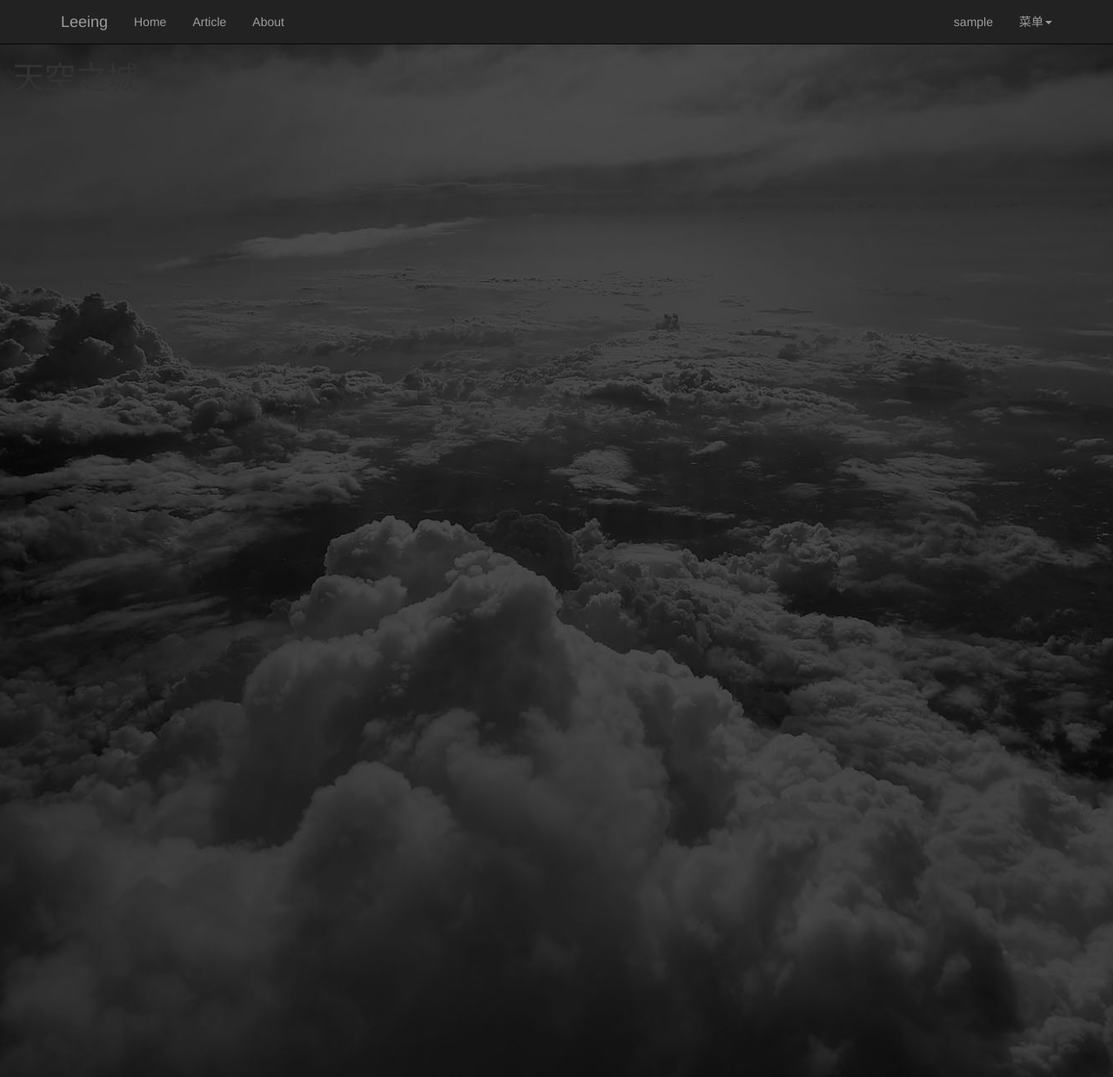
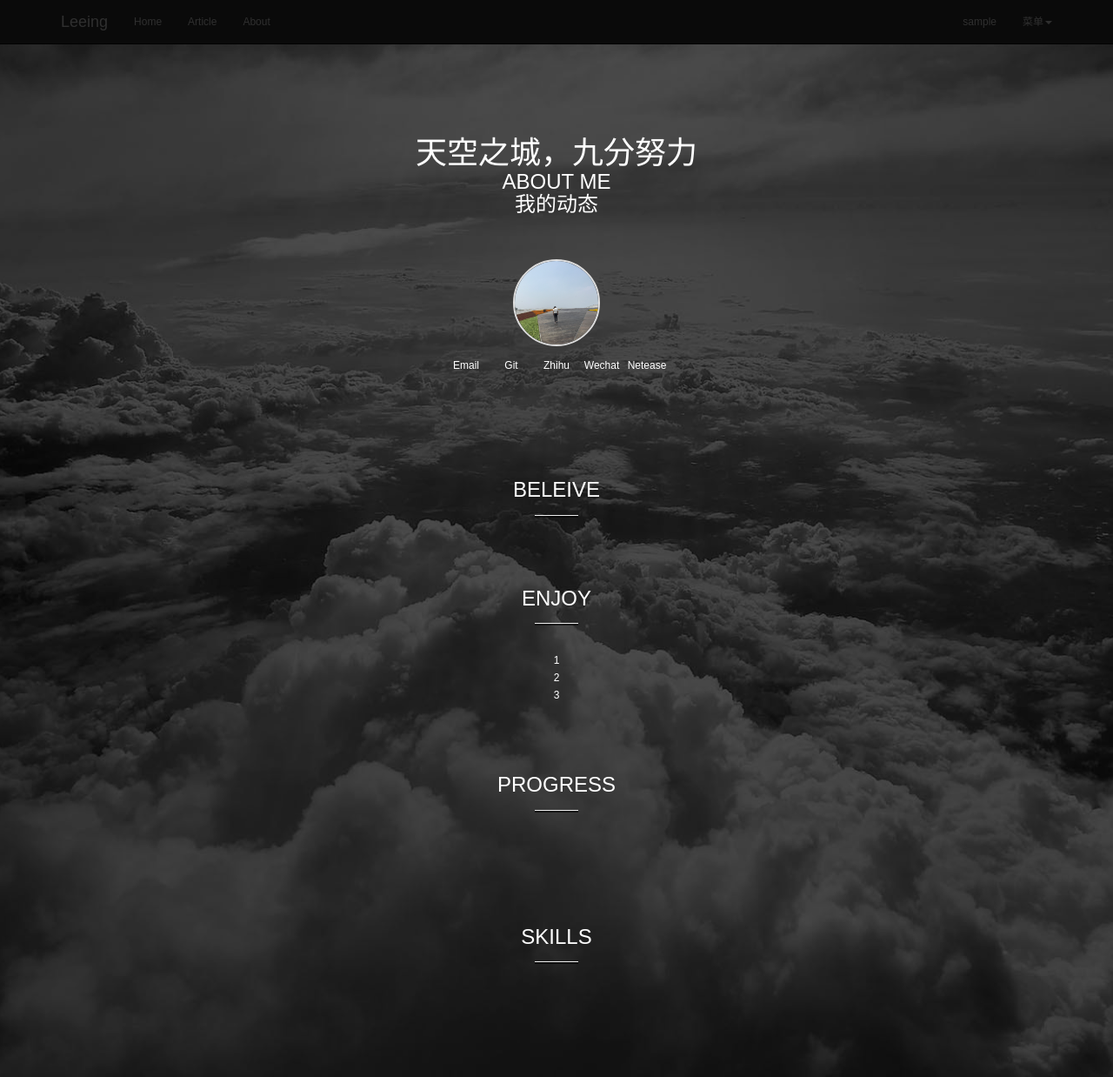
Before and after one commit to leeexing/python, a Flask app: page /about in a window 1280 px wide. Shown: the whole page at 87% size. Run offline with Flask 2, Linux system fonts and the light colour scheme; the visitor is signed in with stand-in values (Sample User, id 1); some libraries are stand-ins or nearby versions.

Commit message:
update about.html

```diff
--- a/blog/app.py
+++ b/blog/app.py
@@ -12,7 +12,7 @@ bootstrap = Bootstrap(app)
 
 app.config['SECRET_KEY'] = os.urandom(24)
 # app.config['SECRET_KEY'] = os.environ.get('SECRET_KEY') or 'hard to guess string'
-app.config['PERMANENT_SESSION_LIFETIME'] = timedelta(seconds=120)
+app.config['PERMANENT_SESSION_LIFETIME'] = timedelta(days=1)
 # session.permanent = True
 
 @app.errorhandler(404)
@@ -100,5 +100,5 @@ def about():
     return render_template('about.html')
 
 if __name__ == "__main__":
-    # app.run()
-    app.run(debug=True)
+    app.run()
+    # app.run(debug=True)
--- a/blog/static/css/main.css
+++ b/blog/static/css/main.css
@@ -50,10 +50,76 @@
 .m-about {
   position: fixed;
   left: 0;
-  top: 50px;
+  top: 0;
   right: 0;
   bottom: 0;
   width: 100%;
   height: 100%;
   background-color: rgba(0, 0, 0, 0.7);
+  z-index: 9999;
+  overflow-y: scroll;
+  color: #fff;
+  text-align: center;
 }
+.m-about .header {
+  position: absolute;
+  top: 0;
+  left: 0;
+  display: flex;
+  justify-content: space-between;
+  height: 50px;
+  width: 100%;
+  padding: 0 50px;
+  color: #ed0a75;
+}
+.m-about .header .music span {
+  width: 5px;
+  height: 36px;
+  margin-left: 5px;
+  background-color: #ed0a75;
+}
+.m-about .god {
+  text-align: center;
+}
+.m-about .about {
+  margin-top: 50px;
+}
+.m-about .about .info {
+  max-width: 60%;
+  margin: 0 auto 80px;
+}
+.m-about .about .info .avatar {
+  display: inline-block;
+  width: 100px;
+  height: 100px;
+  border: 2px solid #ddd;
+  border-radius: 50%;
+}
+.m-about .about .info .avatar img {
+  width: 100%;
+  height: 100%;
+  border-radius: 50%;
+}
+.m-about .about .info h3 {
+  margin-bottom: 10px;
+}
+.m-about .about .info hr {
+  height: 2px;
+  width: 50px;
+  margin: 15px auto 30px;
+  background-color: rgba(0, 0, 0, 0.6);
+}
+.m-about .about .info p {
+  line-height: 20px;
+}
+.m-about .about .info ul {
+  display: flex;
+  justify-content: center;
+  align-items: center;
+  padding: 10px;
+}
+.m-about .about .info ul.contact li {
+  width: 48px;
+  height: 48px;
+  margin: 2px;
+}
--- a/blog/static/css/main.less
+++ b/blog/static/css/main.less
@@ -76,10 +76,80 @@
 .m-about {
   position: fixed;
   left: 0;
-  top: 50px;
+  top: 0;
   right: 0;
   bottom: 0;
   width: 100%;
   height: 100%;
   background-color: rgba(0,0,0,.7);
+  z-index: 9999;
+  overflow-y: scroll;
+  color: #fff;
+  text-align: center;
+  .header {
+    position: absolute;
+    top: 0;
+    left: 0;
+    display: flex;
+    justify-content: space-between;
+    height: 50px;
+    width: 100%;
+    padding: 0 50px;
+    color: #ed0a75;
+    .music {
+      span {
+        width: 5px;
+        height: 36px;
+        margin-left: 5px;
+        background-color: #ed0a75;
+      }
+    }
+  }
+  .god {
+    text-align: center;
+  }
+  .about {
+    margin-top: 50px;
+    .info {
+      max-width: 60%;
+      margin: 0 auto 80px;
+      .avatar {
+        display: inline-block;
+        width: 100px;
+        height: 100px;
+        border: 2px solid #ddd;
+        border-radius: 50%;
+        img {
+          width: 100%;
+          height: 100%;
+          border-radius: 50%;
+        }
+      }
+      h3 {
+        margin-bottom: 10px;
+      }
+      hr {
+        height: 2px;
+        width: 50px;
+        margin: 15px auto 30px;
+        background-color: rgba(0,0,0,.6);
+      }
+      p {
+        line-height: 20px;
+      }
+      ul {
+        display: flex;
+        justify-content: center;
+        align-items: center;
+        padding: 10px;
+        &.contact {
+          li {
+            width: 48px;
+            height: 48px;
+            margin: 2px;
+          }
+        }
+      }
+    }
+  }
 }
--- /dev/null
+++ b/blog/static/css/reset.css
@@ -0,0 +1,64 @@
+@charset "utf-8";
+/* 初始化CSS */
+* {
+  box-sizing: border-box;
+}
+html, body, div, p, ul, li, ol, dl, dd, dt, p, h1, h2, h3, h4, h5, h6, form, fieldset, legend, img { margin:0; padding:0;word-wrap:break-word;word-break:break-all; }fieldset, img { border:none; }
+h1, h2, h3, h4, h5, h6{font-weight: normal;}
+fieldset, img { border:none; }
+address, caption, cite, code, dfn, th, var { font-style:normal; font-weight:normal; }
+ul,ol,dl,dd,dt,li { list-style:none;}
+input,img,fieldset {border:none}
+img{vertical-align:middle}
+input { padding-top:0; padding-left:0; padding-bottom:0;outline:none;}
+a:focus,input{outline:none}
+select, input { vertical-align:middle; }
+select, input, textarea { font-size:12px; padding: 0; margin:0; font-family:"Microsoft YaHei","微软雅黑", "宋体", Arial, "Times New Roman";}
+table { border-collapse:collapse; }
+table,tr,td{ border:none;}
+/*td{ border-left:1px solid; border-bottom:1px solid;}*/
+body {background:#fff;color:#555; font:12px/20px "Microsoft YaHei","微软雅黑", "宋体", Arial, "Times New Roman"; }
+.clearfix:after { content:"."; display:block; height:0; visibility:hidden; clear:both; }
+.clearfix { zoom:1; }
+.clearit { clear:both; height:0; font-size:0; overflow:hidden; }
+a{ color:#333; text-decoration:none; cursor: pointer;}
+b{font-weight: normal;}
+i{font-style: normal;}
+input[type="text"],input[type="password"],input[type="number"],input[type="button"]{-webkit-appearance:none;appearance:none;outline:none;-webkit-tap-highlight-color:rgba(0,0,0,0);}
+hr{margin:0;}
+.clearfix:before,.clearfix:after {
+	content:".";display:block;height:0;clear:both;visibility:hidden
+}
+.clearfix {
+	display:inline-block
+}
+.clearfix {
+	display:block
+}
+
+/*常用的几个css样式 简写*/
+.l {
+	float: left;
+}
+.r {
+	float: right;
+}
+.hide {
+	display: none;
+}
+
+.scroll-bar::-webkit-scrollbar {
+  width: 10px;
+  height: 16px;
+  padding: 5px 0;
+  background: #aaa;
+  border-radius: 5px;
+}
+.scroll-bar::-webkit-scrollbar-thumb {
+  width: 10px;
+  background: #bbb;
+  border-radius: 5px;
+}
+.scroll-bar::-webkit-scrollbar-track {
+  background: #ddd;
+}
--- a/blog/templates/about.html
+++ b/blog/templates/about.html
@@ -4,8 +4,108 @@
 
 {% block main %}
   <div class="m-about">
-    <div class="container-fluid">
-        <h1>天空之城</h1>
+    <header class="header">
+      <div class="logo"></div>
+      <div class="right-side">
+        <a href="#" class="music">
+          <span></span>
+          <span></span>
+          <span></span>
+          <span></span>
+        </a>
+        <a href="#" class="skip"></a>
+      </div>
+    </header>
+    <div class="bg-picture">
+      <canvas id="canvas"></canvas>
+    </div>
+    <div class="container">
+      <div class="god">
+        <h1 class="motto">天空之城，九分努力</h1>
+        <h3 class="about-me">ABOUT ME</h3>
+        <div class="my-status">
+          <h3 class="title">我的动态</h3>
+          <div class="new-list">
+            <ul>
+              <li></li>
+              <li></li>
+              <li></li>
+            </ul>
+          </div>
+        </div>
+      </div>
+      <section class="about">
+        <div class="info">
+          <a href="#" class="avatar">
+            <img src="{{ url_for('static', filename='images/avatar.png') }}" alt="avatar">
+          </a>
+          <ul class="contact">
+            <li>Email</li>
+            <li>Git</li>
+            <li>Zhihu</li>
+            <li>Wechat</li>
+            <li>Netease</li>
+          </ul>
+          <a href="#" class="resume"></a>
+        </div>
+        <div class="info">
+          <h3>BELEIVE</h3>
+          <hr>
+          <p class="wel-info"></p>
+        </div>
+        <div class="info">
+          <h3>ENJOY</h3>
+          <hr>
+          <p>1</p>
+          <p>2</p>
+          <p>3</p>
+        </div>
+        <div class="info">
+          <h3>PROGRESS</h3>
+          <hr>
+          <ul class="experience">
+            <li>
+              <time></time>
+              <div>
+                <p></p>
+                <p></p>
+              </div>
+            </li>
+            <li>
+              <time></time>
+              <div>
+                <p></p>
+                <p></p>
+              </div>
+            </li>
+            <li>
+              <time></time>
+              <div>
+                <p></p>
+                <p></p>
+              </div>
+            </li>
+            <li>
+              <time></time>
+              <div>
+                <p></p>
+                <p></p>
+              </div>
+            </li>
+          </ul>
+        </div>
+        <div class="info">
+          <h3>SKILLS</h3>
+          <hr>
+          <ul class="skill">
+            <li></li>
+            <li></li>
+            <li></li>
+            <li></li>
+            <li></li>
+          </ul>
+        </div>
+      </section>
     </div>
   </div>
 {% endblock %}
--- a/blog/templates/base.html
+++ b/blog/templates/base.html
@@ -7,6 +7,7 @@
   <link rel="shortcut icon" href="{{ url_for('static',filename='favicon.ico') }}" type="image/x-icon">
   <link rel="icon" href="{{ url_for('static',filename='favicon.ico') }}" type="image/x-icon"/>
   {% block my_link %}
+    <link rel="stylesheet" href="/static/css/reset.css">
     <link rel="stylesheet" href="/static/css/main.css">
   {% endblock %}
 {% endblock %}
@@ -39,6 +40,7 @@
           <li class="dropdown">
             <a href="#" class="dropdown-toggle" data-toggle="dropdown" role="button" aria-haspopup="true" aria-expanded="false">菜单<span class="caret"></span></a>
             <ul class="dropdown-menu">
+                <li><a href="/logout">设置</a></li>
               {% if session.get('username') %}
                 <li><a href="/logout">退出</a></li>
               {% else %}
```
Also changed, not shown: blog/static/images/avatar.png (added).
